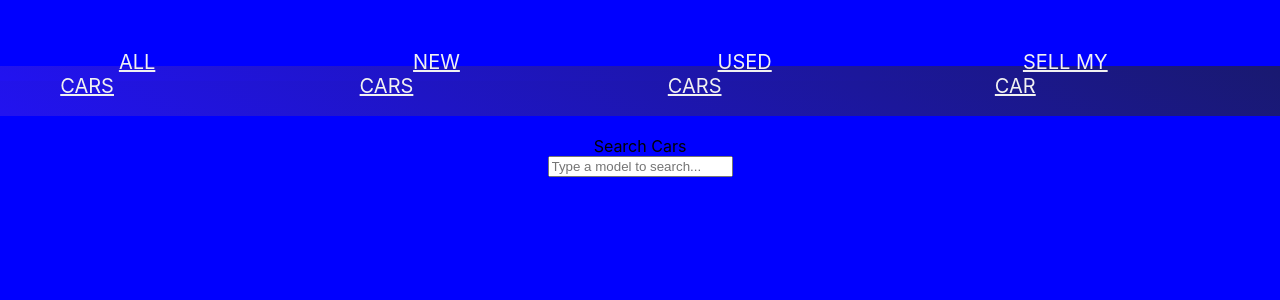
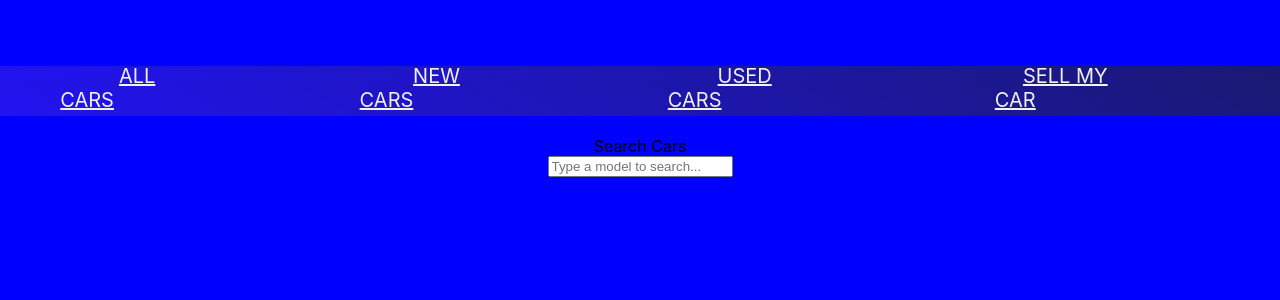
Before and after one commit to arnold805/Phase-2-group-project, a React (Create React App) app in the folder phase-2-group-project/: page / in a window 1280 px wide. Shown: the top 300 px of the page. Built offline with nearby package versions, Linux system fonts and the light colour scheme; data requests are answered from the project's data file.

Commit message:
minor adjustment to navbar.css

```diff
--- a/phase-2-group-project/src/Components/Navbar.css
+++ b/phase-2-group-project/src/Components/Navbar.css
@@ -17,6 +17,8 @@ nav {
 }
 .navigation {
     margin-right: 100px;
+    align-content: center;
+    margin-top: 28px;
     font-size: 20px;
     text-transform: uppercase;
     color: #f1f1f1;
```
